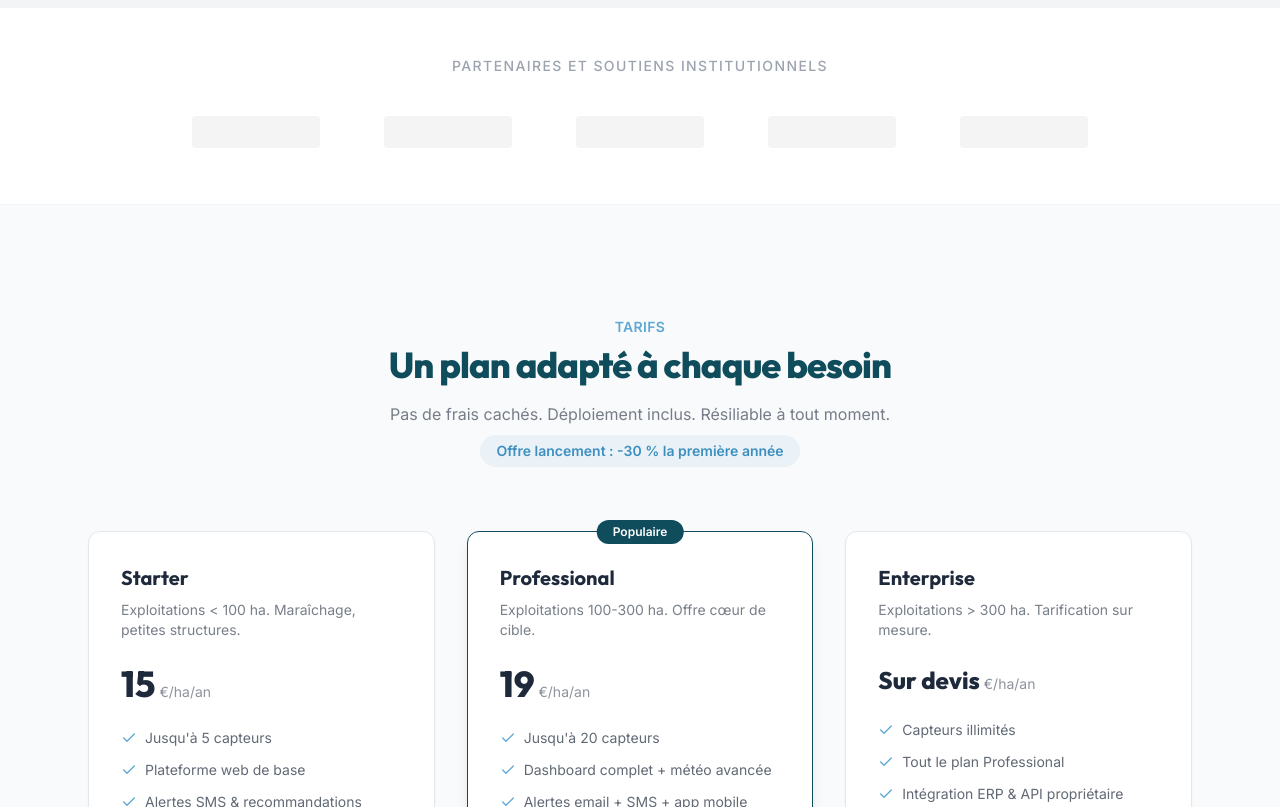
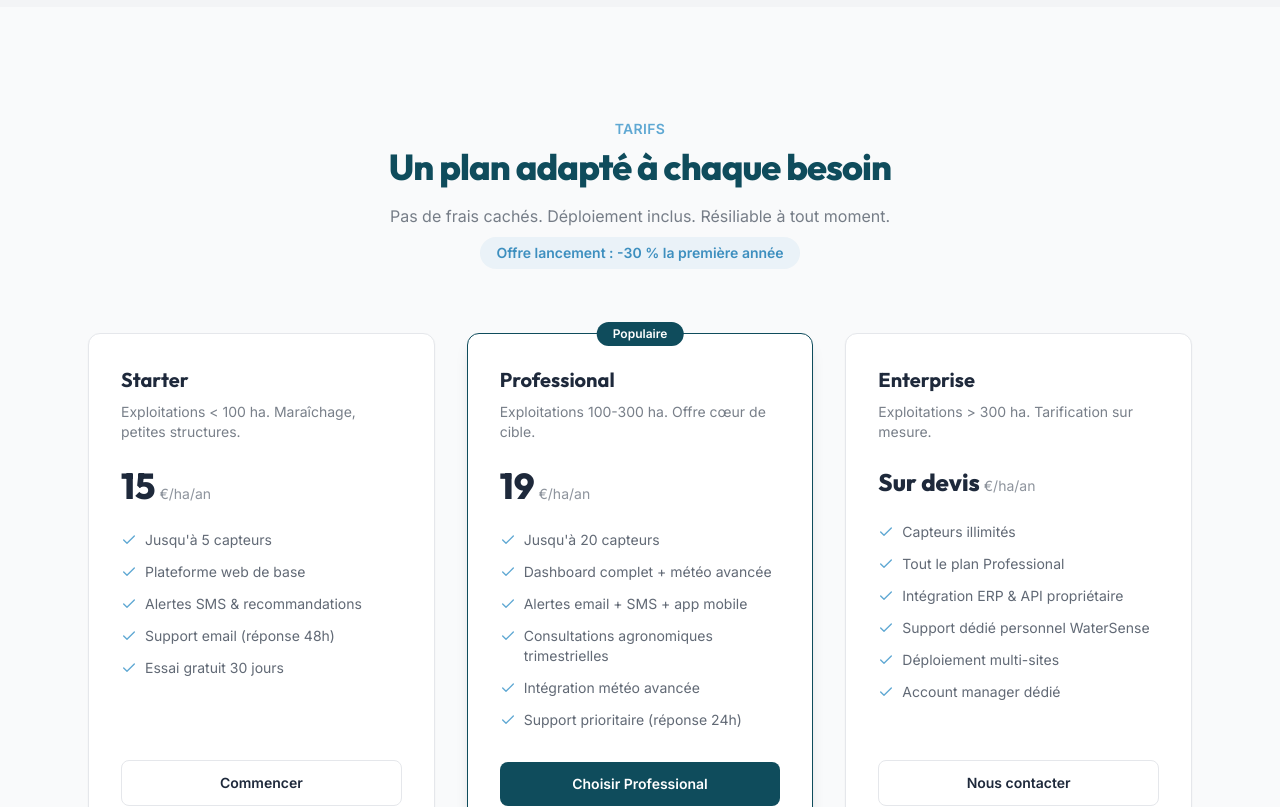
Before and after one commit to wejzi000/WATERSENSE, a Next.js app: page /landing in a window 1280 px wide. Shown: the part 2615-3422 px from the top of the page. Built offline with nearby package versions, Linux system fonts and the light colour scheme.

Commit message:
chore: suppression section partenaires/placeholder logos

```diff
--- a/src/app/landing/page.tsx
+++ b/src/app/landing/page.tsx
@@ -4,7 +4,6 @@ import { Header }             from '@/components/landing/Header'
 import { HeroSection }        from '@/components/landing/HeroSection'
 import { ROICalculator }      from '@/components/landing/ROICalculator'
 import { FeaturesSection }    from '@/components/landing/FeaturesSection'
-import { SocialProofSection } from '@/components/landing/SocialProofSection'
 import { PricingSection }     from '@/components/landing/PricingSection'
 import { ContactSection }     from '@/components/landing/ContactSection'
 import { CtaSection }         from '@/components/landing/CtaSection'
@@ -17,7 +16,6 @@ export default function LandingPage() {
       <HeroSection />
       <ROICalculator />
       <FeaturesSection />
-      <SocialProofSection />
       <PricingSection />
       <ContactSection />
       <CtaSection />
--- a/src/app/page.tsx
+++ b/src/app/page.tsx
@@ -4,7 +4,6 @@ import { Header }             from '@/components/landing/Header'
 import { HeroSection }        from '@/components/landing/HeroSection'
 import { ROICalculator }      from '@/components/landing/ROICalculator'
 import { FeaturesSection }    from '@/components/landing/FeaturesSection'
-import { SocialProofSection } from '@/components/landing/SocialProofSection'
 import { PricingSection }     from '@/components/landing/PricingSection'
 import { ContactSection }     from '@/components/landing/ContactSection'
 import { CtaSection }         from '@/components/landing/CtaSection'
@@ -17,7 +16,6 @@ export default function Home() {
       <HeroSection />
       <ROICalculator />
       <FeaturesSection />
-      <SocialProofSection />
       <PricingSection />
       <ContactSection />
       <CtaSection />
--- a/src/components/landing/SocialProofSection.tsx
+++ b/src/components/landing/SocialProofSection.tsx
@@ -1,36 +1 @@
-'use client'
-
-import { motion } from 'framer-motion'
-
-export function SocialProofSection() {
-  const placeholders = Array.from({ length: 5 })
-
-  return (
-    <section className="py-12 bg-white border-y border-gray-100">
-      <motion.div
-        initial={{ opacity: 0, y: 20 }}
-        whileInView={{ opacity: 1, y: 0 }}
-        viewport={{ once: true, amount: 0.5 }}
-        transition={{ duration: 0.6 }}
-        className="mx-auto max-w-6xl px-6 text-center"
-      >
-        {/* Titre discret */}
-        <p className="text-sm font-medium text-gray-400 font-sans uppercase tracking-widest mb-8">
-          Partenaires et soutiens institutionnels
-        </p>
-
-        {/* Conteneur des logos */}
-        <div className="flex flex-wrap justify-center items-center gap-8 md:gap-16 opacity-60 grayscale hover:grayscale-0 transition-all duration-500">
-          {placeholders.map((_, index) => (
-            <div
-              key={index}
-              className="flex items-center justify-center w-32 h-12"
-            >
-              <div className="w-full h-8 bg-gray-200 rounded animate-pulse" />
-            </div>
-          ))}
-        </div>
-      </motion.div>
-    </section>
-  )
-}
+// Section supprimée à la demande du client
```
